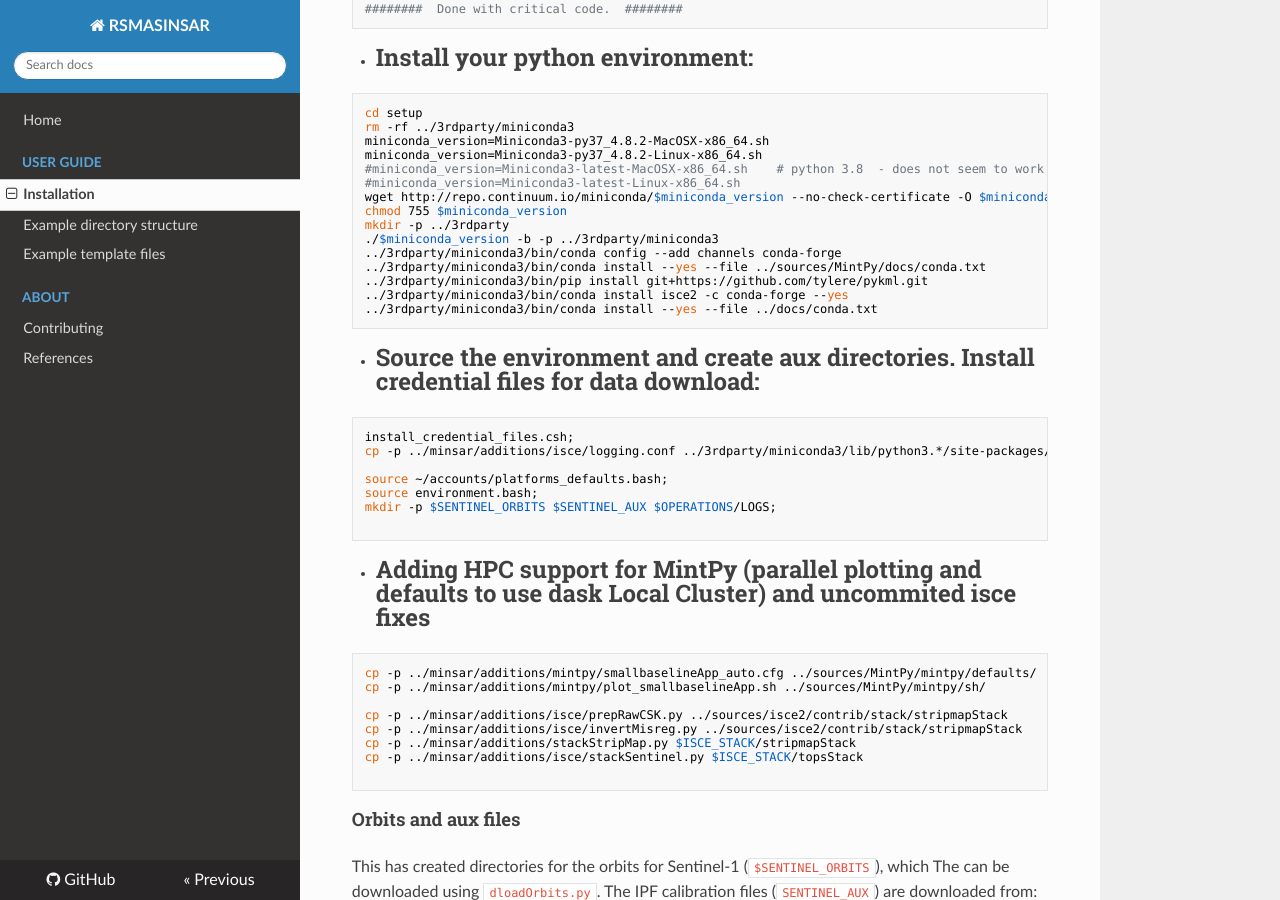
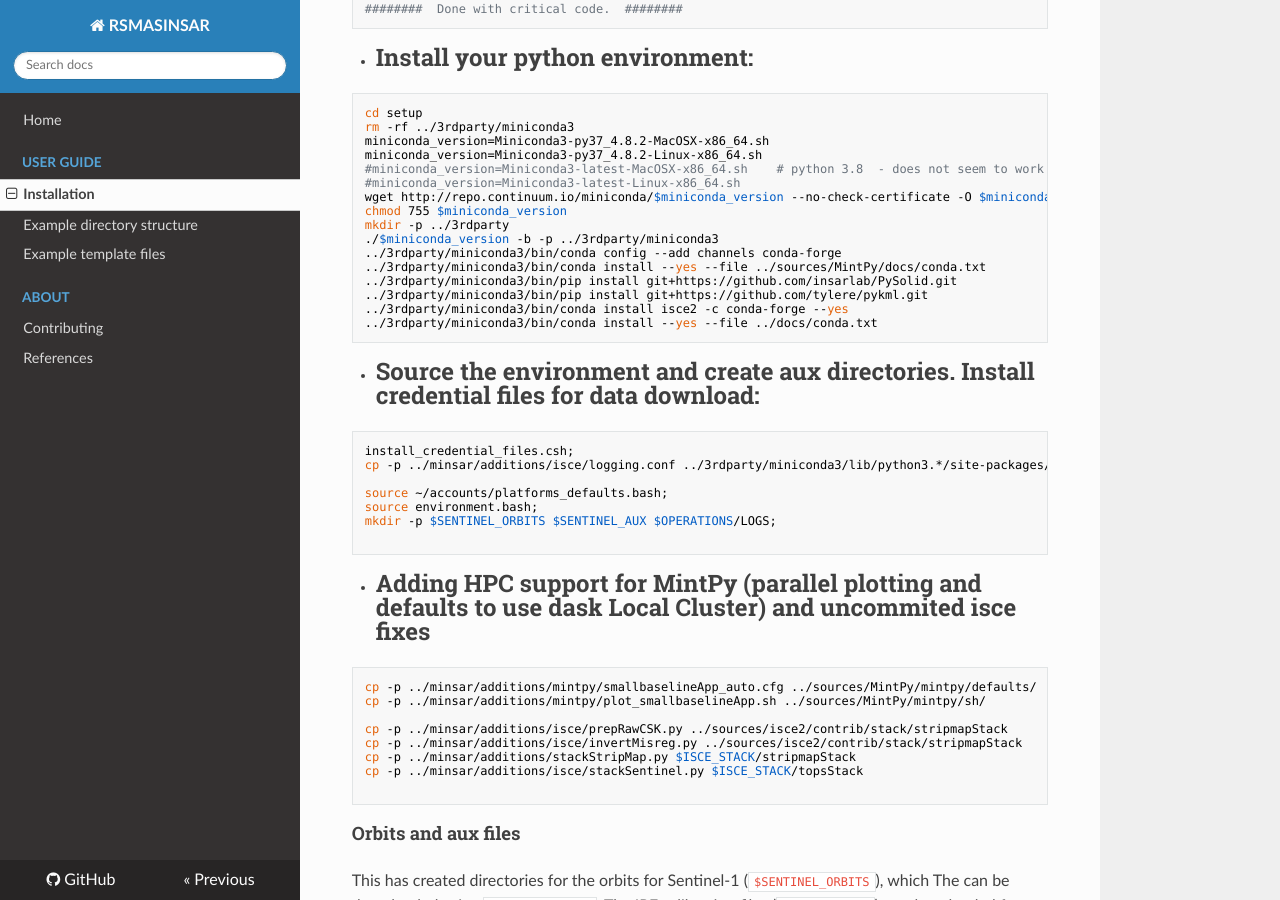
Before and after one commit to geodesymiami/rsmas_insar, an MkDocs documentation site: the page built from docs/installation.md, in a window 1280 px wide and 900 px high, scrolled down 803 px. Built offline with MkDocs 1.6.1, drawn with Linux system fonts in a browser that asks for light colours; nearby versions of some CDN libraries.

Commit message:
Update installation.md

```diff
--- a/docs/installation.md
+++ b/docs/installation.md
@@ -50,6 +50,7 @@ mkdir -p ../3rdparty
 ./$miniconda_version -b -p ../3rdparty/miniconda3
 ../3rdparty/miniconda3/bin/conda config --add channels conda-forge
 ../3rdparty/miniconda3/bin/conda install --yes --file ../sources/MintPy/docs/conda.txt
+../3rdparty/miniconda3/bin/pip install git+https://github.com/insarlab/PySolid.git
 ../3rdparty/miniconda3/bin/pip install git+https://github.com/tylere/pykml.git
 ../3rdparty/miniconda3/bin/conda install isce2 -c conda-forge --yes
 ../3rdparty/miniconda3/bin/conda install --yes --file ../docs/conda.txt
```
